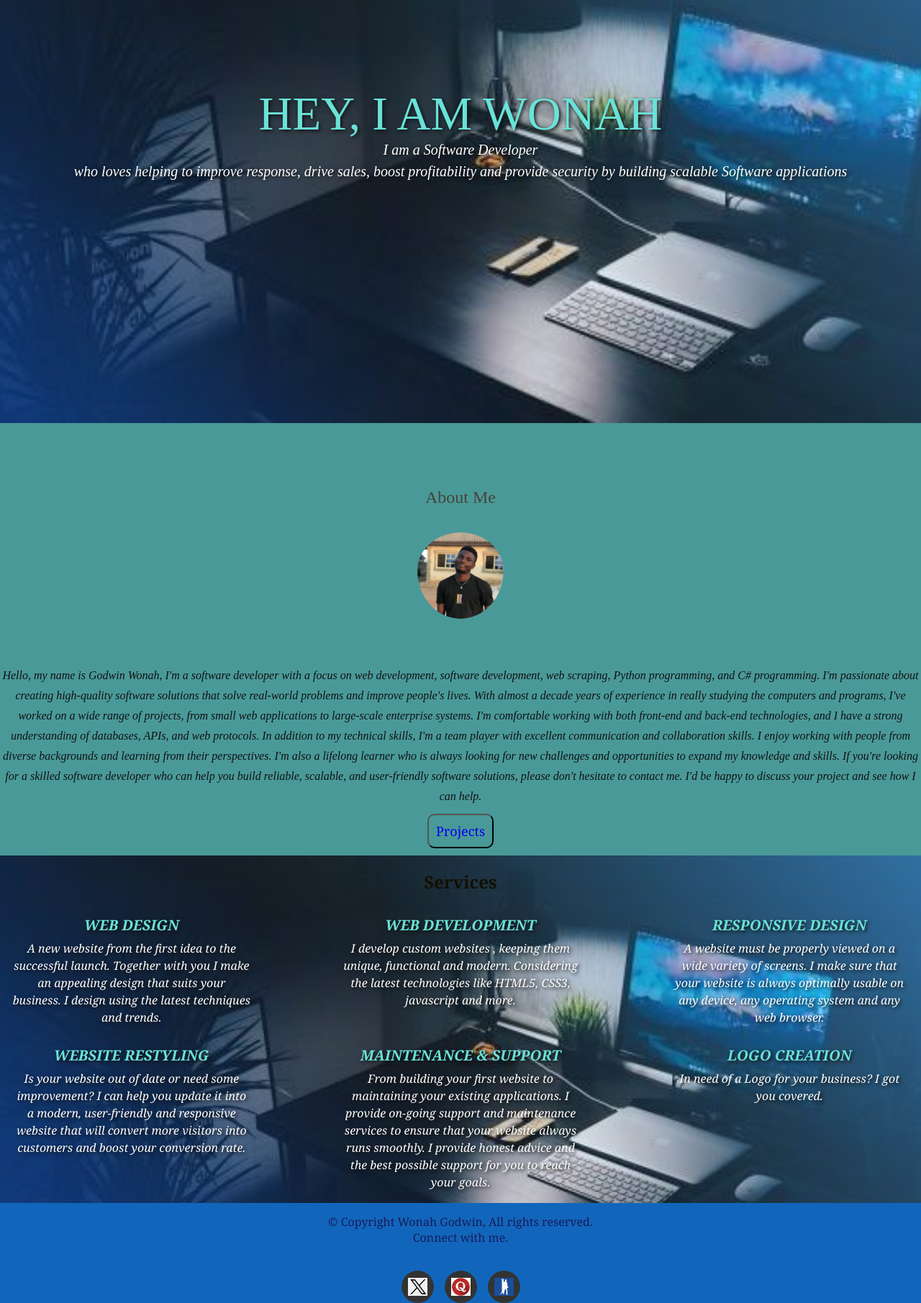
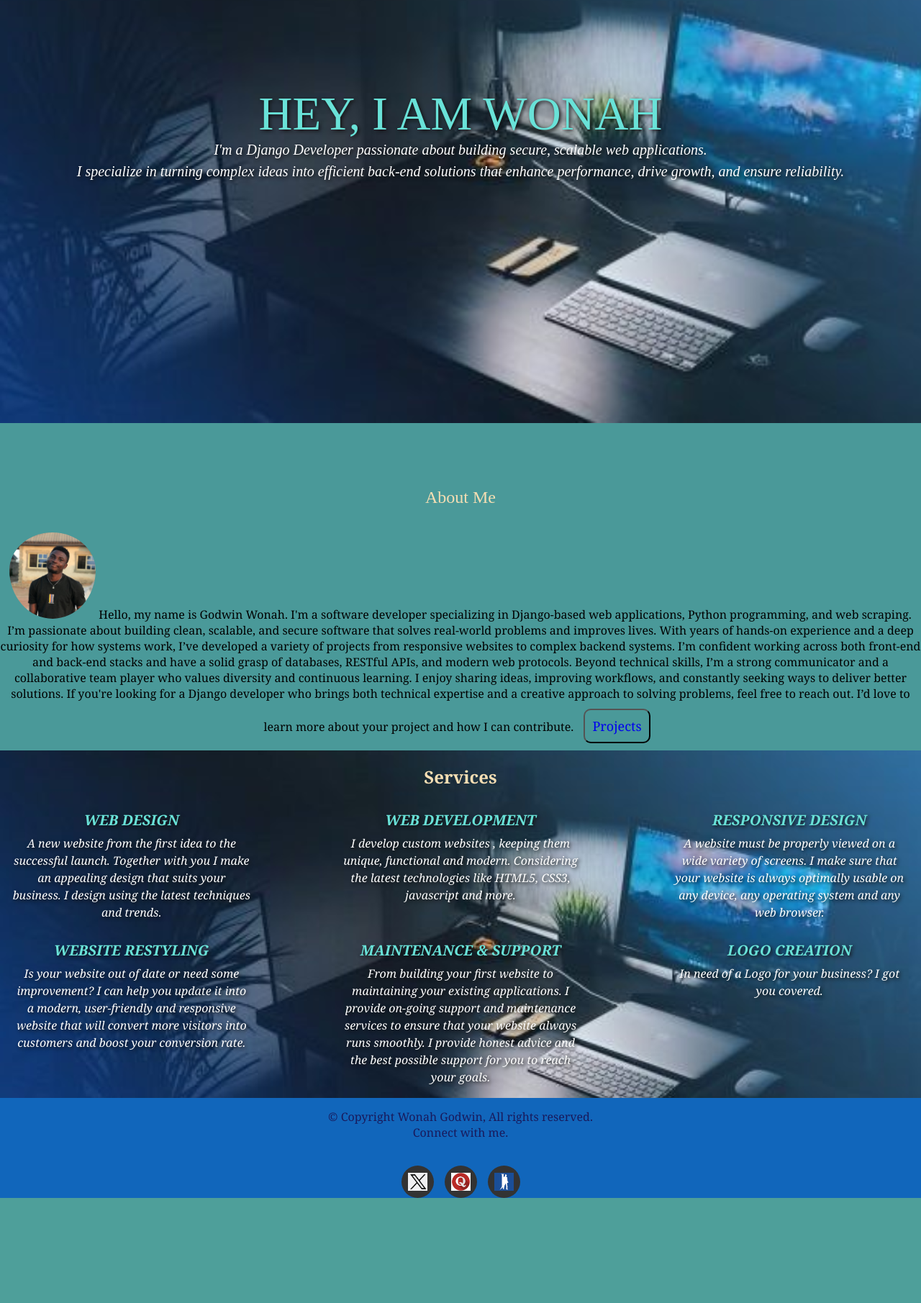
Before and after one commit to WonahDshypoet/wonahh, a Django app: page / in a window 1280 px wide. Shown: the part 212-2023 px from the top of the page at 72% size. After the commit the page ends 1877 px from the top, so only its background shows below. Run offline with Django 5.2, Linux system fonts and the light colour scheme; some libraries are stand-ins or nearby versions.

Commit message:
adding new styling

```diff
--- a/wonahhh/home/static/home/style.css
+++ b/wonahhh/home/static/home/style.css
@@ -110,7 +110,7 @@ header a:active{
 #about-h1{
     font-family: Cormorant garamond;
     margin-top: 10px;
-    color: #464538;
+    color: wheat;
     font-weight: normal;
     text-align: center;
     padding: 10px;
@@ -157,7 +157,7 @@ header a:active{
     justify-content: space-between;
 }
 #about-h2{
-    color: #111000;
+    color: wheat;
     padding: 10px;
     margin: 10px;
 }
--- a/wonahhh/home/templates/home/index.html
+++ b/wonahhh/home/templates/home/index.html
@@ -10,10 +10,9 @@
         <meta name="viewport" content="width=device-width, initial-scale=1">
         <meta name="author" content="Wonah Godwin"/>
         <meta name="Copyright" content="Copyright Wonah Godwin, All Rights reserved"/>
-        <meta name="description" content="I'm Godwin a freelance Web developer &amp; designer"/>
+        <meta name="description" content="I'm Godwin a Django Web developer &amp; Python programmer"/>
         {% load static %}
         <link href="{% static 'home\style.css' %}" type="text/css" rel="stylesheet"/>
-        <script type="text/javascript" src="jquery-3.6.0.min.js"></script>
     </head>
     <body>
         <header class="header">
@@ -31,8 +30,8 @@
         <div class="index-brand">
             <h1>HEY, I AM WONAH</h1>
             <p id="paragraph">
-                I am a Software Developer <br>who loves helping to improve response, drive sales, boost profitability and provide security by building scalable Software applications
-            </p>
+                I'm a Django Developer passionate about building secure, scalable web applications.<br>
+      I specialize in turning complex ideas into efficient back-end solutions that enhance performance, drive growth, and ensure reliability.            </p>
         </div>
         </section>
         <section class="index-about"><a name="About">
@@ -41,14 +40,14 @@
             </h2>
             <div class="about" align="center">
                 <img src="{% static 'home\meeeeee.jpg' %}" width="120" height="120" alt="image of Wonah" id="image"/>
-                <span class="about-p">
-                    Hello, my name is Godwin Wonah, I'm a software developer with a focus on web development, software development, web scraping, Python programming, and C# programming. I'm passionate about creating high-quality software solutions that solve real-world problems and improve people's lives.
+                Hello, my name is Godwin Wonah. I'm a software developer specializing in Django-based web applications, Python programming, and web scraping. I’m passionate about building clean, scalable, and secure software that solves real-world problems and improves lives.
 
-                    With almost a decade years of experience in really studying the computers and programs, I've worked on a wide range of projects, from small web applications to large-scale enterprise systems. I'm comfortable working with both front-end and back-end technologies, and I have a strong understanding of databases, APIs, and web protocols.
+  With years of hands-on experience and a deep curiosity for how systems work, I’ve developed a variety of projects from responsive websites to complex backend systems. I’m confident working across both front-end and back-end stacks and have a solid grasp of databases, RESTful APIs, and modern web protocols.
 
-                    In addition to my technical skills, I'm a team player with excellent communication and collaboration skills. I enjoy working with people from diverse backgrounds and learning from their perspectives. I'm also a lifelong learner who is always looking for new challenges and opportunities to expand my knowledge and skills.
+  Beyond technical skills, I’m a strong communicator and a collaborative team player who values diversity and continuous learning. I enjoy sharing ideas, improving workflows, and constantly seeking ways to deliver better solutions.
 
-                    If you're looking for a skilled software developer who can help you build reliable, scalable, and user-friendly software solutions, please don't hesitate to contact me. I'd be happy to discuss your project and see how I can help.
+  If you're looking for a Django developer who brings both technical expertise and a creative approach to solving problems, feel free to reach out. I’d love to learn more about your project and how I can contribute.
+
                 </span>
                     <button id="message">
                         <a href="snake_game" target="_blank"> Projects </a>
@@ -108,17 +107,9 @@
             </article>
             <div id="socials"><a href="https://x.com/shypoet__"><img src="{% static 'home/xlogo.jpg' %}" alt="twitter"></a>
                 <a href="https://www.quora.com/profile/Wonah-Godwin"><img src="{% static 'home/quoralogo.png' %}" alt="quora"></a>
-                <a href="https://www.jobberman.com/account/customer/job-seeker"><img src="{% static 'home/Jobbermanlogo.png' %}" alt="Jobberman"></a></div>
+                <a href="https://www.jobberman.com/account/customer/job-seeker"><img src="{% static 'home/Jobbermanlogo.png' %}" alt="Jobberman"></a>
+            </div>
         </footer>
-        <script src="main.js" type=”text/javascript”></script>
-        <script type="text/javascript">
-           /* function changeImage(){
-                $("#image").attr("src","image/IMG.jpg");
-                $("#image").attr("alt","Image of Godwin");
-            }
-            $(document).ready(function(){
-                setTimeout(changeImage,2000);
-            });*/
-        </script>
+
     </body>
 </html>
--- a/wonahhh/home/views.py
+++ b/wonahhh/home/views.py
@@ -7,6 +7,21 @@ def homepage(request):
     return render(request, 'home/index.html')
 
 def contact(request):
+    if request.method == 'POST':
+        name = request.POST['name']
+        email = request.POST['email']
+        message = request.POST['message']
+
+        full_message = f"From: {name} <{email}>\n\n{message}"
+
+        send_mail(
+            subject="New Contact Form Submission",
+            message=full_message,
+            from_email=settings.DEFAULT_FROM_EMAIL,
+            recipient_list=[settings.CONTACT_EMAIL],
+        )
+        return redirect('Thank you for contacting me.2')
+
     return render(request, 'home/contact.html')
 
 def services(request):
```
Also changed, not shown: wonahhh/wonahhh/settings.py (+9 -0 lines).
